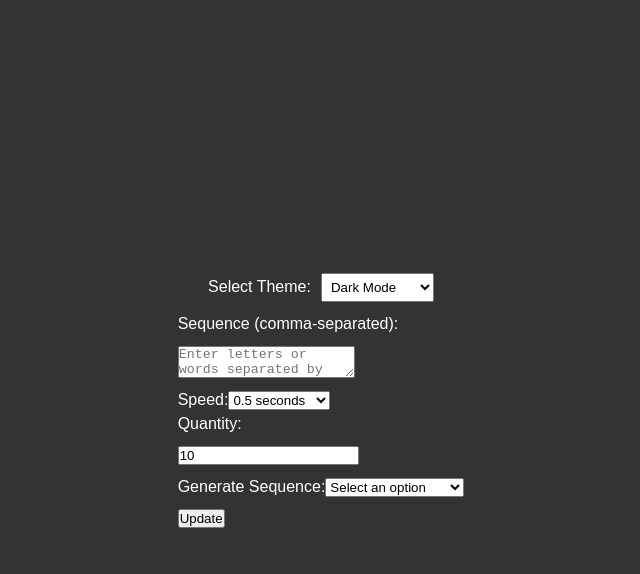
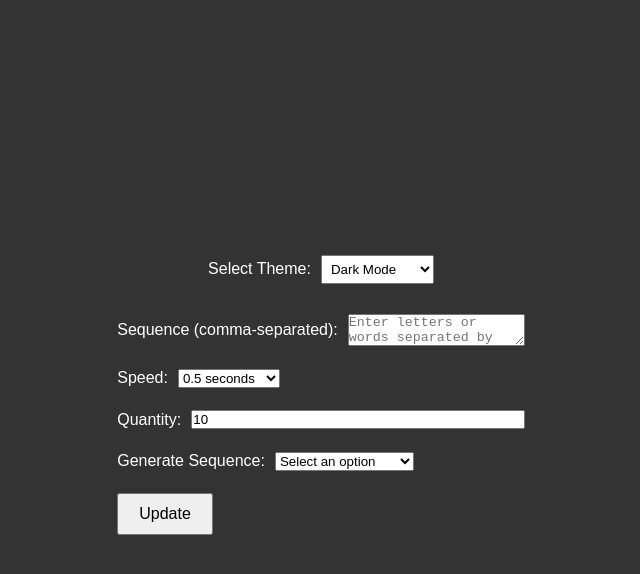
Before and after one commit to chriscooley1/race-the-clock, a React (Vite) app in the folder frontend/: page /letter-reader/fullscreen-display in a window 1280 px wide. Both pictures are taken after a click on the button "Back". Shown: the top 574 px of the page, without its empty margins (319-959 px from the left). Built offline with nearby package versions, Linux system fonts and the light colour scheme.

Commit message:
Update styling

```diff
--- a/frontend/src/App.css
+++ b/frontend/src/App.css
@@ -41,6 +41,33 @@ h1 {
 textarea, input, button {
   display: block;
   margin: 10px 0;
+}
+
+/* Flexbox adjustments for form layout */
+.input-field {
+  display: flex;
+  align-items: center; /* Center items vertically */
+  margin: 10px 0;
+}
+
+.input-field label {
+  margin-right: 10px; /* Space between label and input */
+}
+
+textarea, input {
+  flex: 1; /* Make input fields take up the remaining space */
+}
+
+.input-field input[type="number"] {
+  width: 80px; /* Set a fixed width for the quantity input */
+}
+
+/* Center the update button */
+button {
+  display: block;
+  margin: 20px 0;
+  padding: 10px 20px;
+  font-size: 1em;
 }
 
 /* Theme styles */
@@ -95,6 +122,7 @@ textarea, input, button {
   cursor: pointer;
 }
 
+/* Neon and color themes */
 .neon-pink-theme {
   background-color: #ff69b4;
   color: #fff;
```
Also changed, not shown: 1 other file (tests, documents, lock files or other folders).
